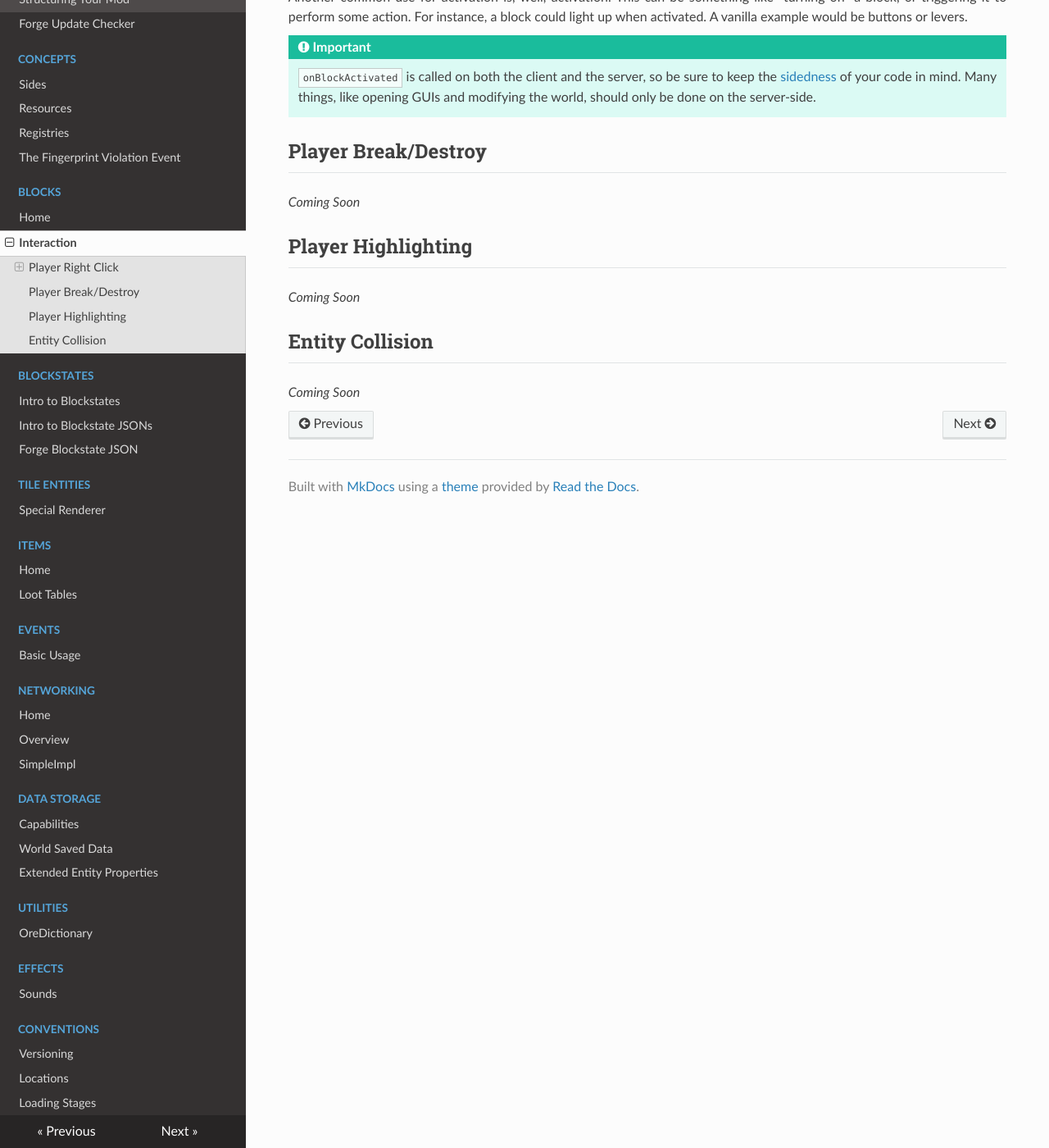
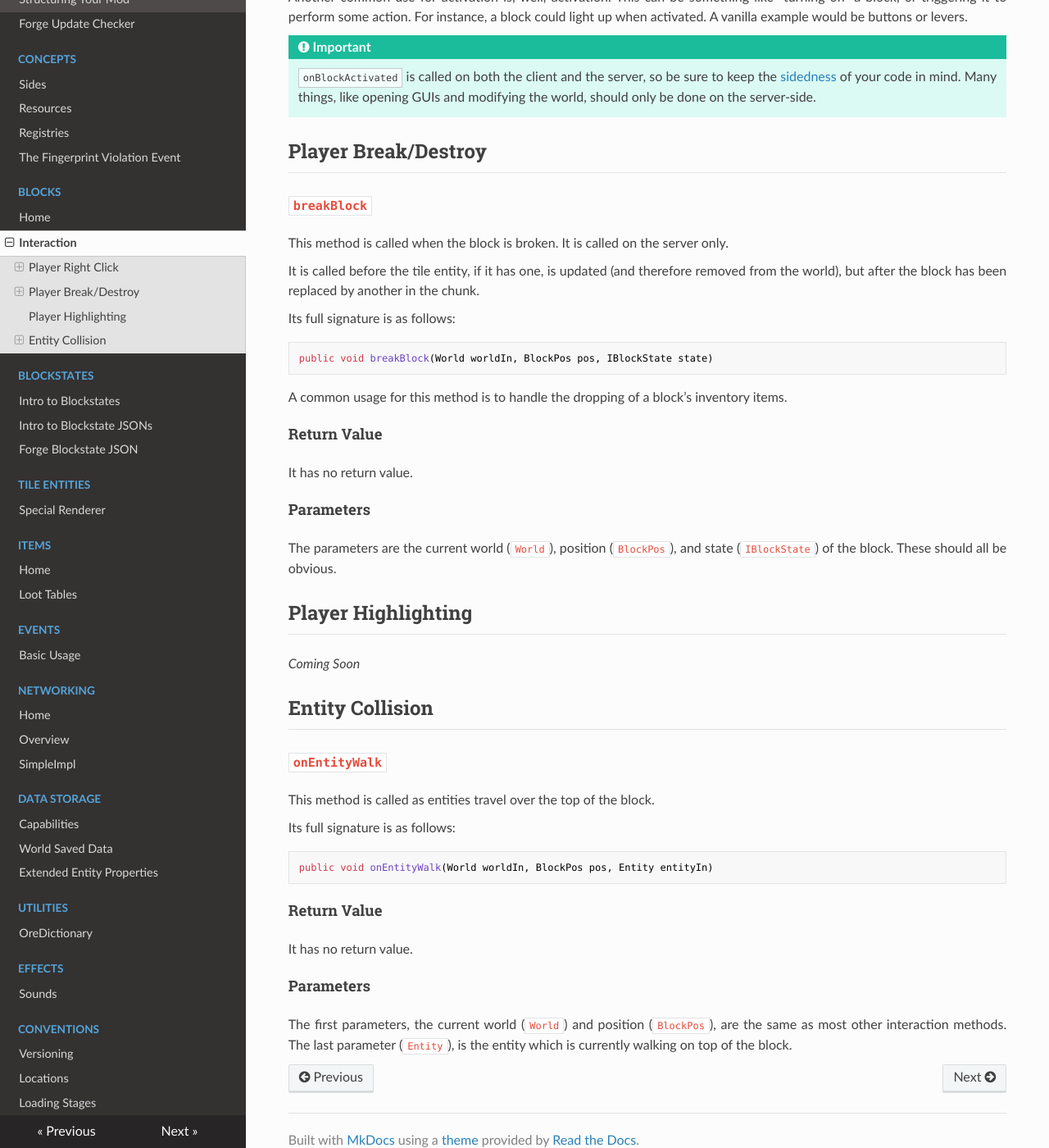
Before and after one commit to MinecraftForge/Documentation, an MkDocs documentation site: the page built from docs/blocks/interaction.md, in a window 1280 px wide and 1400 px high, scrolled down 1622 px. Shown: the whole window at 82% size. Built offline with MkDocs 1.6.1, drawn with Linux system fonts in a browser that asks for light colours; nearby versions of some CDN libraries; old or Windows-style settings are respelled for this version of MkDocs.

Commit message:
Add breakBlock and onEntityWalk docs

````diff
--- a/docs/blocks/interaction.md
+++ b/docs/blocks/interaction.md
@@ -64,7 +64,25 @@ Another common use for activation is, well, activation. This can be something li
 
 Player Break/Destroy
 --------------------
-*Coming Soon*
+### `breakBlock`
+
+This method is called when the block is broken. It is called on the server only.
+
+It is called before the tile entity, if it has one, is updated (and therefore removed from the world), but after the block has been replaced by another in the chunk.
+
+Its full signature is as follows:
+```java
+public void breakBlock(World worldIn, BlockPos pos, IBlockState state)
+```
+
+A common usage for this method is to handle the dropping of a block's inventory items.
+
+#### Return Value
+
+It has no return value.
+
+#### Parameters
+The parameters are the current world (`World`), position (`BlockPos`), and state (`IBlockState`) of the block. These should all be obvious.
 
 Player Highlighting
 -------------------
@@ -72,6 +90,21 @@ Player Highlighting
 
 Entity Collision
 ----------------
-*Coming Soon*
+### `onEntityWalk`
+
+This method is called as entities travel over the top of the block.
+
+Its full signature is as follows:
+```java
+public void onEntityWalk(World worldIn, BlockPos pos, Entity entityIn)
+```
+
+#### Return Value
+
+It has no return value.
+
+#### Parameters
+
+The first parameters, the current world (`World`) and position (`BlockPos`), are the same as most other interaction methods. The last parameter (`Entity`), is the entity which is currently walking on top of the block.
 
 [sidedness]: ../concepts/sides.md
````
